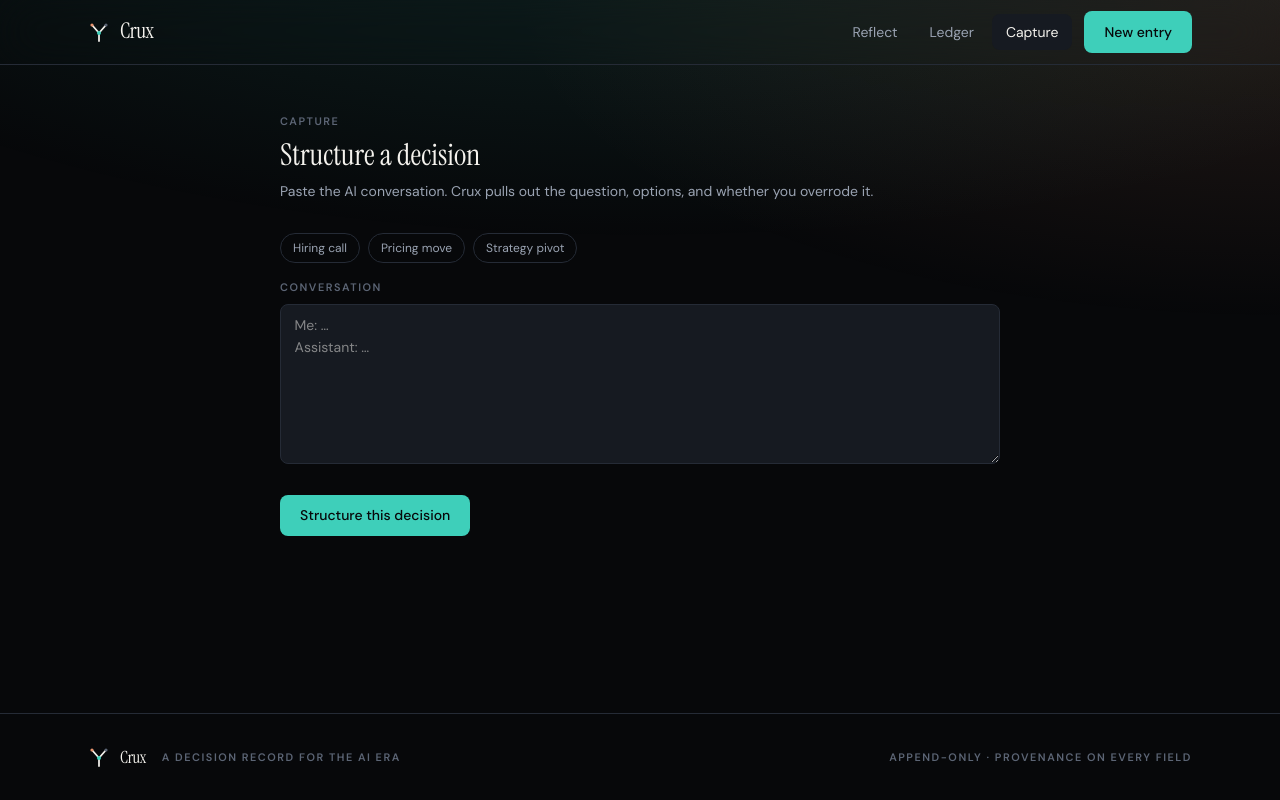
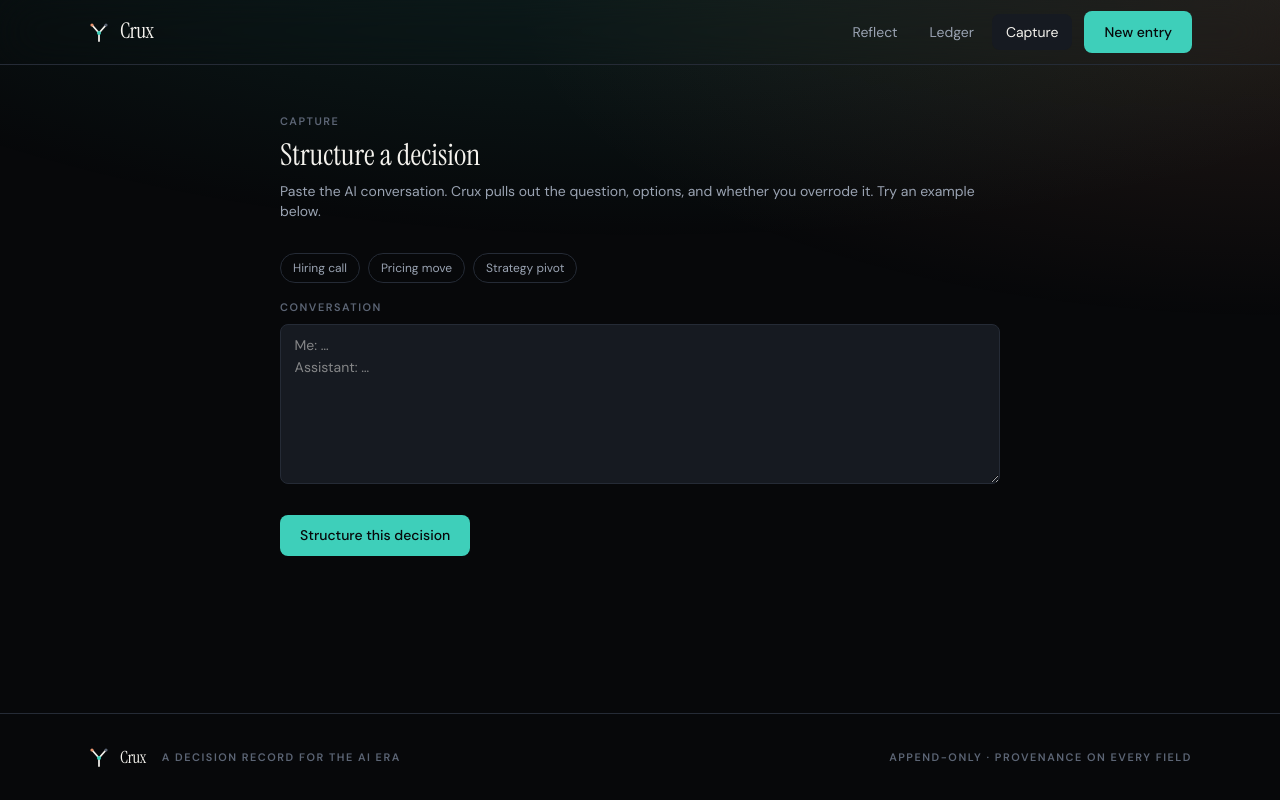
Before and after one commit to shaileshdev4/crux, a Next.js app: page /capture in a window 1280 px wide. Built offline with nearby package versions, Linux system fonts and the light colour scheme.

Commit message:
hint at examples on capture page

```diff
--- a/app/capture/page.tsx
+++ b/app/capture/page.tsx
@@ -79,7 +79,7 @@ export default function CapturePage() {
       </h1>
       <p className="text-ink-2 text-sm mb-8">
         Paste the AI conversation. Crux pulls out the question, options, and
-        whether you overrode it.
+        whether you overrode it. Try an example below.
       </p>
 
       {phase === "input" && (
```
